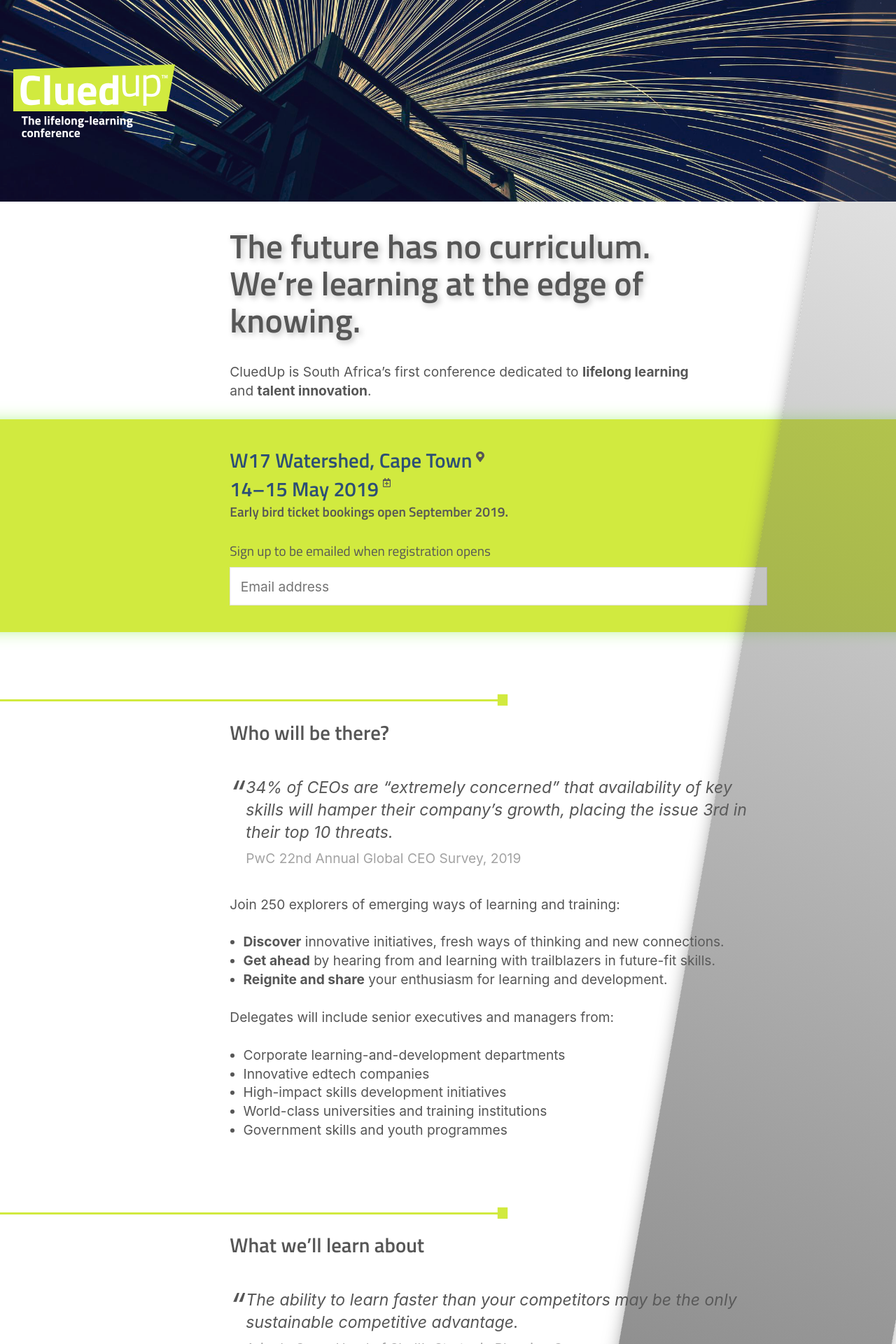
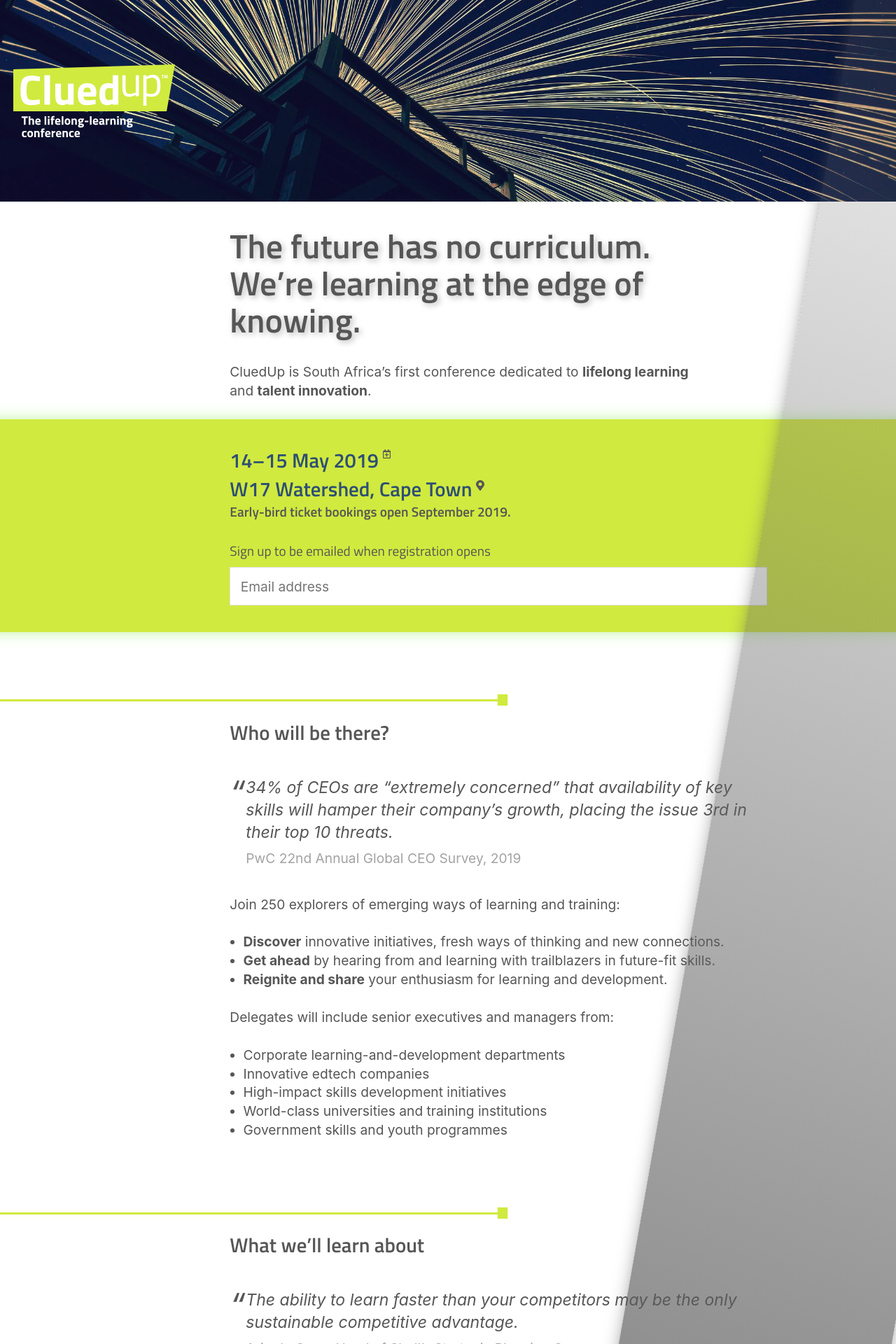
Before and after one commit to cluedup/cluedupconference, a Jekyll site: the page built from index.md, in a window 1280 px wide. Shown: the top 1920 px of the page at 70% size. Built offline with Jekyll 4.4.1, drawn with Linux system fonts in a browser that asks for light colours.

Commit message:
Date before venue

```diff
--- a/index.md
+++ b/index.md
@@ -11,15 +11,14 @@
 
 <section class="call-to-action" markdown="1" id="call-to-action">
 
+<!-- For setting this link, see https://stackoverflow.com/a/19867654/1781075 -->
+[14–15 May 2019](https://calendar.google.com/calendar/r/eventedit?text=CluedUp+Conference&dates=20200514/20200516&details=For+details,+link+here:+https://cluedupconference.com&location=Workshop17+Watershed,+Cape+Town){:target="_blank"}
+{:.date}
+
 [W17 Watershed, Cape Town](https://goo.gl/maps/bDDgMbAmKzbpcTZQ7){:target="_blank"}
 {:.location}
 
-<!-- For setting this link, see https://stackoverflow.com/a/19867654/1781075 -->
-
-[14–15 May 2019](https://calendar.google.com/calendar/r/eventedit?text=CluedUp+Conference&dates=20200514/20200516&details=For+details,+link+here:+https://cluedupconference.com&location=Workshop17+Watershed,+Cape+Town){:target="_blank"}
-{:.date}
-
-Early bird ticket bookings open September 2019.
+Early-bird ticket bookings open September 2019.
 {:.offer}
 
 Sign up to be emailed when registration opens
```
